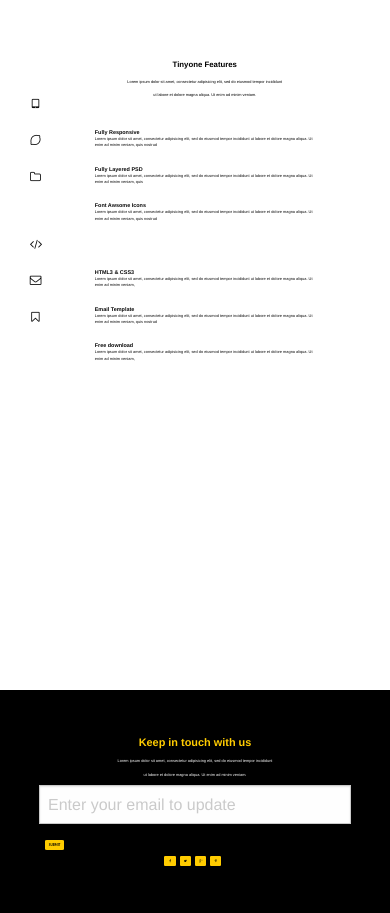
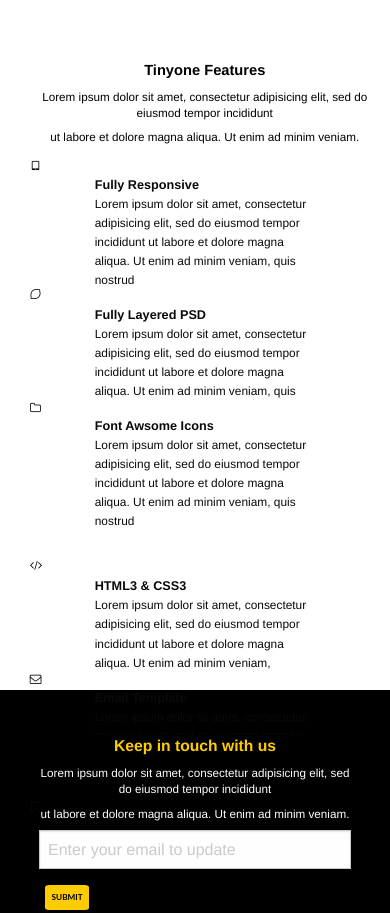
Before and after one commit to sohaghareb/FrontAssignment2, a plain HTML site: page index.html in a window 390 px wide. Shown: the part 670-1583 px from the top of the page. Drawn offline with nearby package versions, Linux system fonts and the light colour scheme.

Commit message:
updated the font and the footer

```diff
--- a/css/main.css
+++ b/css/main.css
@@ -70,7 +70,7 @@ font-size: 2vw;
 }
 .item-span{
 	margin-left: 9%;
-    font-size: 1.6vw;
+    font-size: calc(10px + 1vw);
     font-weight: bold;
     display: inline-block;
     margin-top: 20px;
@@ -113,7 +113,7 @@ position: absolute;
 }
 .tablet-span{
 	color: #ffcc00;
-    font-size: 1.6vw;
+    font-size: calc(10px + 1.5vw);;
     top: 34%;
     left: 125%;
     position: absolute;
@@ -162,6 +162,13 @@ position: absolute;
     margin-left: 19%;
     width: 62%;
 }
+.row-item h7{
+	font-size: calc(8px + 1.2vw);
+}
+
+.row-item p{
+	font-size: calc(8px + 1vw);
+}
 .relativity{
 	position: relative;
 }
@@ -176,31 +183,24 @@ footer*/
     position: relative;
 }
 
-.centered-h2{
 
-	color: #ffcc00;
-	font-size: 2.8vw;
-    font-weight: bold;
-    text-align: center;
-
-}
 .header__search-input{
 	border-radius: 5px;
     /* padding: 4px 7px; */
     outline: 0;
     /* align-self: center; */
     width: 39%;
-    height: 22px;
+    height: 30px;
     margin-top: 5px;
     margin-left: 24%;
-    font-size: 1vw;
+    font-size:calc(6px + 1.2vw);
     color: black;
     padding-left: 8px;
 }
 
 .my-button {
-  width: 6%;
-  height: 10px;
+  width: 10%;
+  height: 25px;
   vertical-align: middle;
   border-radius: 10%;
   color: black;
@@ -212,6 +212,24 @@ footer*/
   font-family: 'Lato', sans-serif;
   display: inline-block;
   margin-left: 2%;
+
+}
+
+.my-button2 {
+  width: 8%;
+  height: 25px;
+  vertical-align: middle;
+  border-radius: 10%;
+  color: black;
+  text-align: center;
+  text-decoration: none;
+  background: #ffcc00;
+  font-size: 1vw;
+  font-weight: bold;
+  font-family: 'Lato', sans-serif;
+  display: inline-block;
+  margin-left: 2%;
+  font-weight: bold;
 
 }
 .social-buttons{
@@ -229,3 +247,43 @@ footer*/
     z-index: 1;
 
 }
+.footer-centered h2{
+	font-size: calc(11px + 1.2vw);
+	color: #ffcc00;
+    font-weight: bold;
+    text-align: center;
+}
+
+.footer-centered h6{
+	font-size: calc(7px + 1.2vw);
+}
+
+
+@media only screen and (max-width: 800px) {
+    .my-button{
+    	width:14%;
+    	font-size: 1.6vw;
+    }
+    .my-button2{
+    	width:12%;
+    	font-size: 1.6vw;
+
+    }
+}
+
+@media only screen and (max-width: 600px) {
+    .my-button{
+    	width:14%;
+    	font-size: 2.1vw;
+    	font-weight: bold;
+    }
+    .my-button2{
+    	width:12%;
+    	font-size: 2.6vw;
+
+
+    }
+    .header__search-input{
+    	width: 50%;
+    }
+}
--- a/index.html
+++ b/index.html
@@ -18,7 +18,7 @@
     <div class="header">
         <div class="logo-items">
         <div class="logo" style="background-image: url(img/finger1.png)"></div>
-        <div class=""></div>
+
         <span class="logo-span">Tinyone</span>
           <div class="items">
             <span class="item-span">Features</span>
@@ -29,9 +29,9 @@
         <div class=".clear"></div>
         <div class="centered">
           <div class="info">
-            <h4 style="font-weight: bold; font-size: 3vw;">Inspire your inspiration</h4>
-            <h5 style="font-size: 2.6vw;" >Simple to use for your app,products showcase and your inspiration</h5>
-            <h6 style="font-size: 2vw;">Lorem ipsum dolor sit amet, consectetur adipisicing elit, sed do eiusmod
+            <h4 style="font-weight: bold; font-size: calc(11px + 1.2vw);">Inspire your inspiration</h4>
+            <h5 style="font-size: calc(8px + 1.2vw);;" >Simple to use for your app,products showcase and your inspiration</h5>
+            <h6 style="font-size: calc(6px + 1.2vw);;">Lorem ipsum dolor sit amet, consectetur adipisicing elit, sed do eiusmod
             tempor incididunt</h6>
             <!-- icons -->
             <i class="icon-apple"></i>
@@ -53,22 +53,22 @@
    <!--  banner -->
     <div class="banner">
       <div class="banner-centered">
-          <h2 style="color:black;text-align: center;font-size: 2vw; font-weight: bold;">
+          <h2 style="color:black;text-align: center;font-size: calc(10px + 1.2vw); font-weight: bold;">
             Tinyone Features
           </h2>
-          <h5 style="color:black;text-align: center;font-size: 1vw;">
+          <h5 style="color:black;text-align: center;font-size: calc(7px + 1.2vw);;">
           Lorem ipsum dolor sit amet, consectetur adipisicing elit, sed do eiusmod
           tempor incididunt</h5>
-          <h5 style="color:black;text-align: center;font-size: 1vw;">ut labore et dolore magna aliqua. Ut enim ad minim veniam.
+          <h5 style="color:black;text-align: center;font-size: calc(7px + 1.2vw);;">ut labore et dolore magna aliqua. Ut enim ad minim veniam.
          </h5>
          <!-- coloumns  -->
          <div class=" row-class row">
              <div class="large-4 columns relativity">
                 <i class="icon-tablet fontello-icon" ></i>
                 <div class="row-item">
-                    <h7 style="display: inline-block; font-weight: bold">
+                    <h7 style="display: inline-block; font-weight: bold; " >
                     Fully Responsive</h7>
-                    <p style="font-size: 1vw;">
+                    <p >
                     Lorem ipsum dolor sit amet, consectetur adipisicing elit, sed do eiusmod
                     tempor incididunt ut labore et dolore magna aliqua. Ut enim ad minim veniam,
                     quis nostrud
@@ -81,7 +81,7 @@
                 <i class="icon-lemon fontello-icon" ></i>
                 <div class="row-item">
                     <h7 style="display: inline-block; font-weight: bold">Fully Layered PSD</h7>
-                    <p style="font-size: 1vw;">Lorem ipsum dolor sit amet, consectetur adipisicing elit, sed do eiusmod
+                    <p>Lorem ipsum dolor sit amet, consectetur adipisicing elit, sed do eiusmod
                     tempor incididunt ut labore et dolore magna aliqua. Ut enim ad minim veniam,
                     quis
                     </p>
@@ -95,7 +95,7 @@
                 </i>
                 <div class="row-item">
                     <h7 style="display: inline-block; font-weight: bold">Font Awsome Icons</h7>
-                    <p style="font-size: 1vw;">Lorem ipsum dolor sit amet, consectetur adipisicing elit, sed do eiusmod
+                    <p >Lorem ipsum dolor sit amet, consectetur adipisicing elit, sed do eiusmod
                     tempor incididunt ut labore et dolore magna aliqua. Ut enim ad minim veniam,
                     quis nostrud
                     </p>
@@ -110,7 +110,7 @@
                 <i class="icon-code fontello-icon" ></i>
                 <div class="row-item">
                     <h7 style="display: inline-block; font-weight: bold">HTML3 & CSS3</h7>
-                    <p style="font-size: 1vw;">Lorem ipsum dolor sit amet, consectetur adipisicing elit, sed do eiusmod
+                    <p >Lorem ipsum dolor sit amet, consectetur adipisicing elit, sed do eiusmod
                     tempor incididunt ut labore et dolore magna aliqua. Ut enim ad minim veniam,
                     </p>
                 </div>
@@ -121,7 +121,7 @@
                 <i class="icon-mail fontello-icon" ></i>
                 <div class="row-item">
                     <h7 style="display: inline-block; font-weight: bold">Email Template</h7>
-                    <p style="font-size: 1vw;">Lorem ipsum dolor sit amet, consectetur adipisicing elit, sed do eiusmod
+                    <p>Lorem ipsum dolor sit amet, consectetur adipisicing elit, sed do eiusmod
                     tempor incididunt ut labore et dolore magna aliqua. Ut enim ad minim veniam,
                     quis nostrud
                     </p>
@@ -133,7 +133,7 @@
                 <i class="icon-bookmark-empty fontello-icon" ></i>
                 <div class="row-item">
                     <h7 style="display: inline-block; font-weight: bold">Free download</h7>
-                    <p style="font-size: 1vw;">Lorem ipsum dolor sit amet, consectetur adipisicing elit, sed do eiusmod
+                    <p>Lorem ipsum dolor sit amet, consectetur adipisicing elit, sed do eiusmod
                     tempor incididunt ut labore et dolore magna aliqua. Ut enim ad minim veniam,
 
                     </p>
@@ -149,18 +149,18 @@
     </div><div class="footer">
         <div class="footer-centered">
           <h2 class="centered-h2">Keep in touch with us</h2>
-          <h6 style="color:white;text-align: center;font-size: 1vw;">
+          <h6 style="color:white;text-align: center;">
           Lorem ipsum dolor sit amet, consectetur adipisicing elit, sed do eiusmod
           tempor incididunt</h6>
-          <h6 style="color:white;text-align: center;font-size: 1vw;">ut labore et dolore magna aliqua. Ut enim ad minim veniam.
+          <h6 style="color:white;text-align: center;">ut labore et dolore magna aliqua. Ut enim ad minim veniam.
          </h6>
           <input type="search" placeholder="Enter your email to update" class="header__search-input" />
           <button class="my-button">SUBMIT</button>
           <div class="social-buttons">
-            <button class="my-button"><i class="icon-facebook"></i></button>
-            <button class="my-button"><i class="icon-twitter"></i></button>
-            <button class="my-button"><i class="icon-gplus"></i></button>
-            <button class="my-button"><i class="icon-pinterest"></i></button>
+            <button class="my-button2"><i class="icon-facebook"></i></button>
+            <button class="my-button2"><i class="icon-twitter"></i></button>
+            <button class="my-button2"><i class="icon-gplus"></i></button>
+            <button class="my-button2"><i class="icon-pinterest"></i></button>
           </div>
         </div>
 
```
